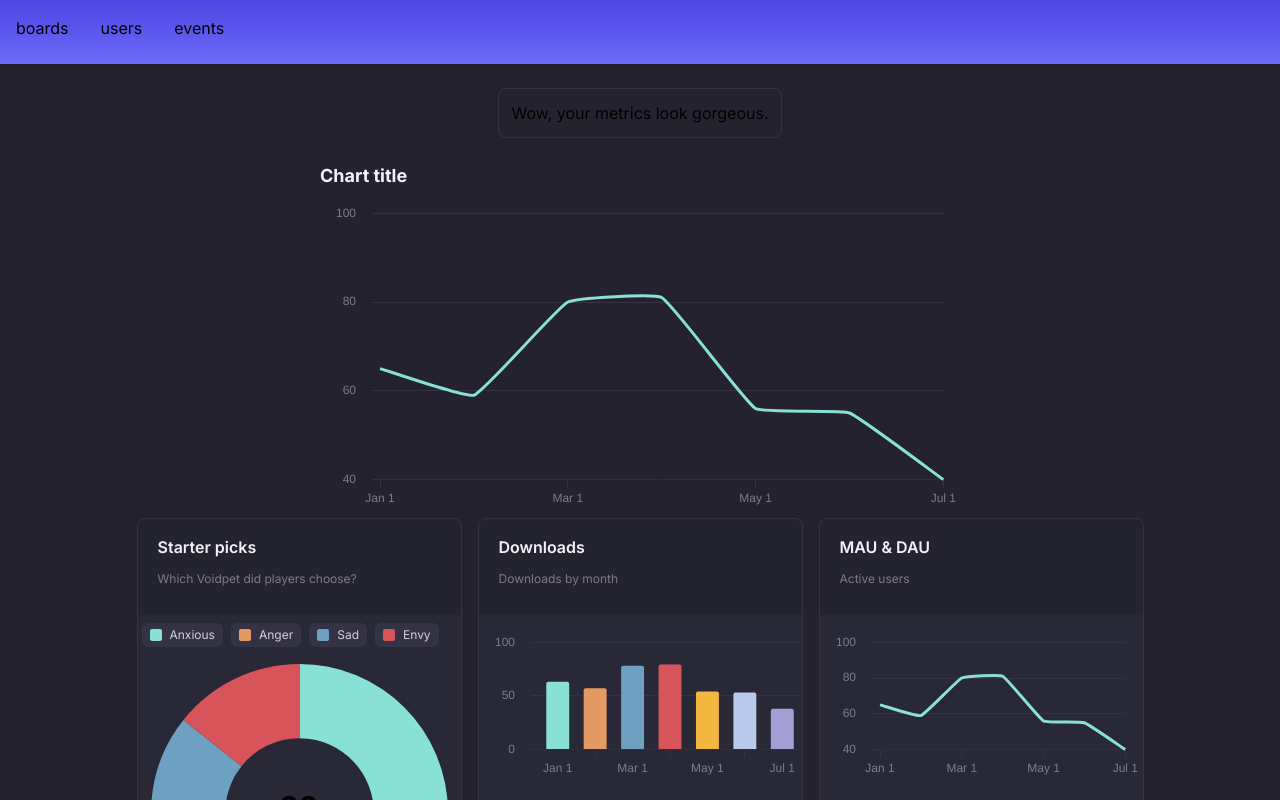
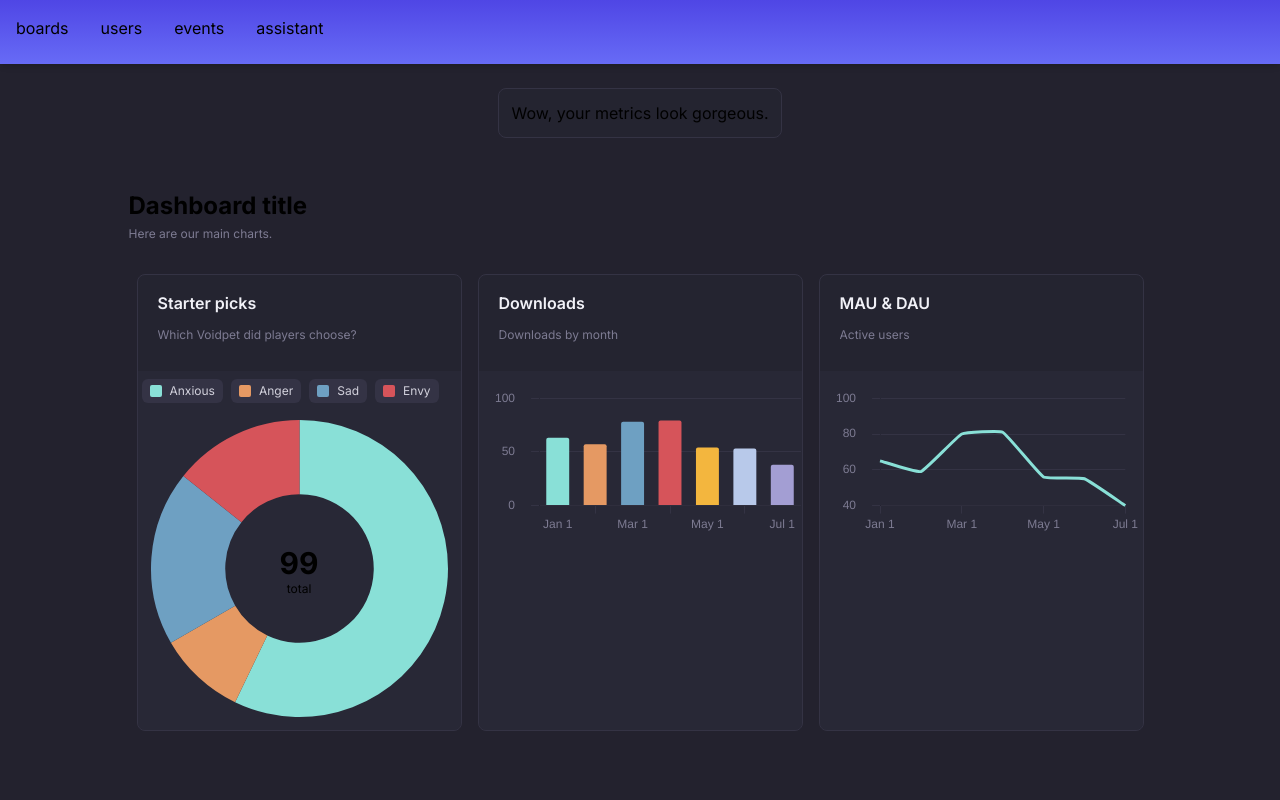
Before and after one commit to benawad/voidpulse, a Next.js app in the folder web/: page / in a window 1280 px wide. Shown: the top 800 px of the page. Built offline with nearby package versions, Linux system fonts and the light colour scheme.

Commit message:
separate page for single chart

```diff
--- /dev/null
+++ b/web/src/app/chart/page.tsx
@@ -0,0 +1,14 @@
+"use client";
+import React from "react";
+import { ChartViewPage } from "../ui/dashboard/ChartViewPage";
+import Link from "next/link";
+
+interface pageProps {}
+
+export default function Page() {
+  return (
+    <div>
+      <ChartViewPage></ChartViewPage>
+    </div>
+  );
+}
--- a/web/src/app/globals.css
+++ b/web/src/app/globals.css
@@ -42,7 +42,10 @@ body {
 .card.hoverable {
   @apply transition-colors hover:border-primary-600 hover:bg-primary-900/30 hover:shadow-lg hover:border-2;
 }
-
 .area.hoverable {
   @apply transition-colors hover:bg-primary-100/5;
 }
+
+.subtext {
+  @apply text-xs text-primary-500;
+}
--- a/web/src/app/page.tsx
+++ b/web/src/app/page.tsx
@@ -1,12 +1,8 @@
 "use client";
-import Image from "next/image";
 import localFont from "next/font/local";
-import { ChartThumbnail } from "./ui/Dashboards/ChartThumbnail";
-import { Panel, PanelGroup, PanelResizeHandle } from "react-resizable-panels";
-import { ChartViewPage } from "./ui/Dashboards/ChartViewPage";
-import { InfoModal } from "./ui/Charts/InfoModal";
+import { InfoModal } from "./ui/charts/InfoModal";
 import { HeaderNav } from "./ui/HeaderNav";
-import { DashboardView } from "./ui/Dashboards/DashboardView";
+import { DashboardView } from "./ui/dashboard/DashboardView";
 
 const myFont = localFont({ src: "./castledown-regular-trial.otf" });
 
@@ -15,7 +11,6 @@ export default function Home() {
     <main className="bg-primary-900 flex min-h-screen flex-col items-center overscroll-none py-16">
       <HeaderNav />
       <InfoModal />
-      <ChartViewPage />
       <DashboardView />
     </main>
   );
--- a/web/src/app/ui/Charts/LineChart.tsx
+++ b/web/src/app/ui/Charts/LineChart.tsx
@@ -1,6 +1,7 @@
-import { Chart } from "chart.js";
 import React from "react";
-import { Line } from "react-chartjs-2";
+import { Chart as ChartJS } from "chart.js/auto";
+import { Chart, Line } from "react-chartjs-2";
+
 import {
   generalChartOptions,
   placeholderLineData,
--- a/web/src/app/ui/HeaderNav.tsx
+++ b/web/src/app/ui/HeaderNav.tsx
@@ -11,6 +11,7 @@ export const HeaderNav: React.FC<HeaderNavProps> = ({}) => {
         <div className={headerItemStyle}>boards</div>
         <div className={headerItemStyle}>users</div>
         <div className={headerItemStyle}>events</div>
+        <div className={headerItemStyle}>assistant</div>
       </div>
     </div>
   );
--- a/web/src/app/ui/Dashboards/ChartThumbnail.tsx
+++ b/web/src/app/ui/dashboard/ChartThumbnail.tsx
@@ -2,14 +2,15 @@
 import React from "react";
 import "chart.js/auto";
 import config from "../../../../tailwind.config";
-import { DonutChart } from "../Charts/DonutChart";
-import { LineChart } from "../Charts/LineChart";
-import { BarChart } from "../Charts/BarChart";
+import { DonutChart } from "../charts/DonutChart";
+import { LineChart } from "../charts/LineChart";
+import { BarChart } from "../charts/BarChart";
 import {
   placeholderBarData,
   placeholderDonutData,
   placeholderLineData,
-} from "../Charts/PlaceholderChartData";
+} from "../charts/PlaceholderChartData";
+import Link from "next/link";
 interface ChartThumbnailProps {
   title: string;
   subtitle: string;
@@ -45,6 +46,7 @@ export const ChartThumbnail: React.FC<ChartThumbnailProps> = ({
   return (
     <div className="card w-full h-full">
       {/* Chart thumbnail header */}
+      <Link href="/chart">
         <div className="px-5 py-4 h-24 hoverable area group">
           <h2
             className={`mb-3 text-l font-semibold text-primary-100 group-hover:text-secondary-main-100 transition-colors`}
@@ -54,12 +56,11 @@ export const ChartThumbnail: React.FC<ChartThumbnailProps> = ({
             -&gt;
           </span> */}
           </h2>
-        <p
-          className={`m-0 max-w-[30ch] text-xs opacity-50 text-primary-200 overflow-hidden`}
-        >
+          <p className={`m-0 max-w-[30ch] subtext overflow-hidden`}>
             {subtitle}
           </p>
         </div>
+      </Link>
 
       {/* Chart display */}
       <div className="bg-primary-800/30 pt-1 h-full">
--- a/web/src/app/ui/Dashboards/ChartViewPage.tsx
+++ b/web/src/app/ui/dashboard/ChartViewPage.tsx
@@ -1,5 +1,5 @@
 import React from "react";
-import { LineChart } from "../Charts/LineChart";
+import { LineChart } from "../charts/LineChart";
 import { placeholderLineData } from "../Charts/PlaceholderChartData";
 
 interface ChartViewPageProps {}
--- a/web/src/app/ui/Dashboards/DashboardView.tsx
+++ b/web/src/app/ui/dashboard/DashboardView.tsx
@@ -1,6 +1,6 @@
 import React from "react";
 import { ChartThumbnail } from "./ChartThumbnail";
-import { placeholderCharts } from "../Charts/PlaceholderChartData";
+import { placeholderCharts } from "../charts/PlaceholderChartData";
 
 interface DashboardViewProps {}
 let charts = placeholderCharts;
@@ -8,7 +8,10 @@ let charts = placeholderCharts;
 export const DashboardView: React.FC<DashboardViewProps> = ({}) => {
   return (
     <div>
-      {/* Dashboard of chart thumbnails shows up here */}
+      <div className="py-6">
+        <div className="text-2xl font-bold sticky py-1">Dashboard title</div>
+        <div className="text-xs subtext">Here are our main charts.</div>
+      </div>
       <div className="grid text-center lg:max-w-5xl lg:w-full lg:mb-0 lg:grid-cols-3 lg:text-left overscroll-none">
         {charts.map((chart) => {
           return (
```
Lines whose indentation alone changed are shown as unchanged.
